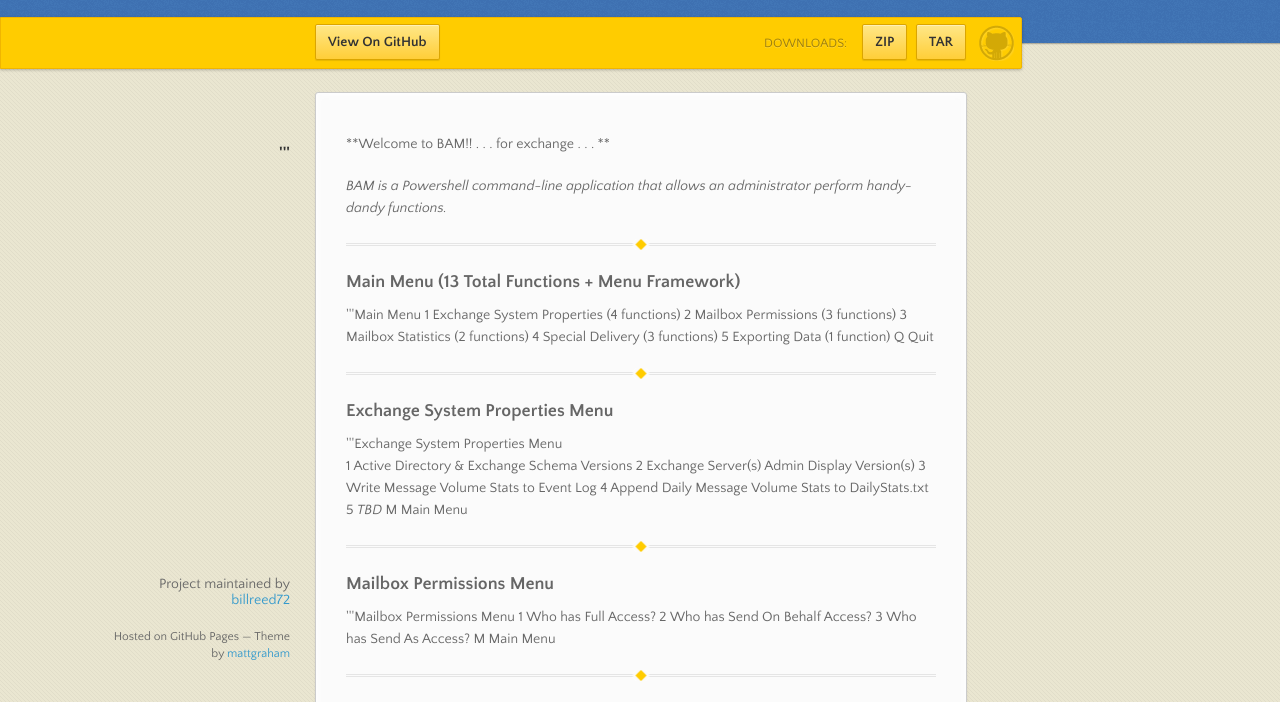
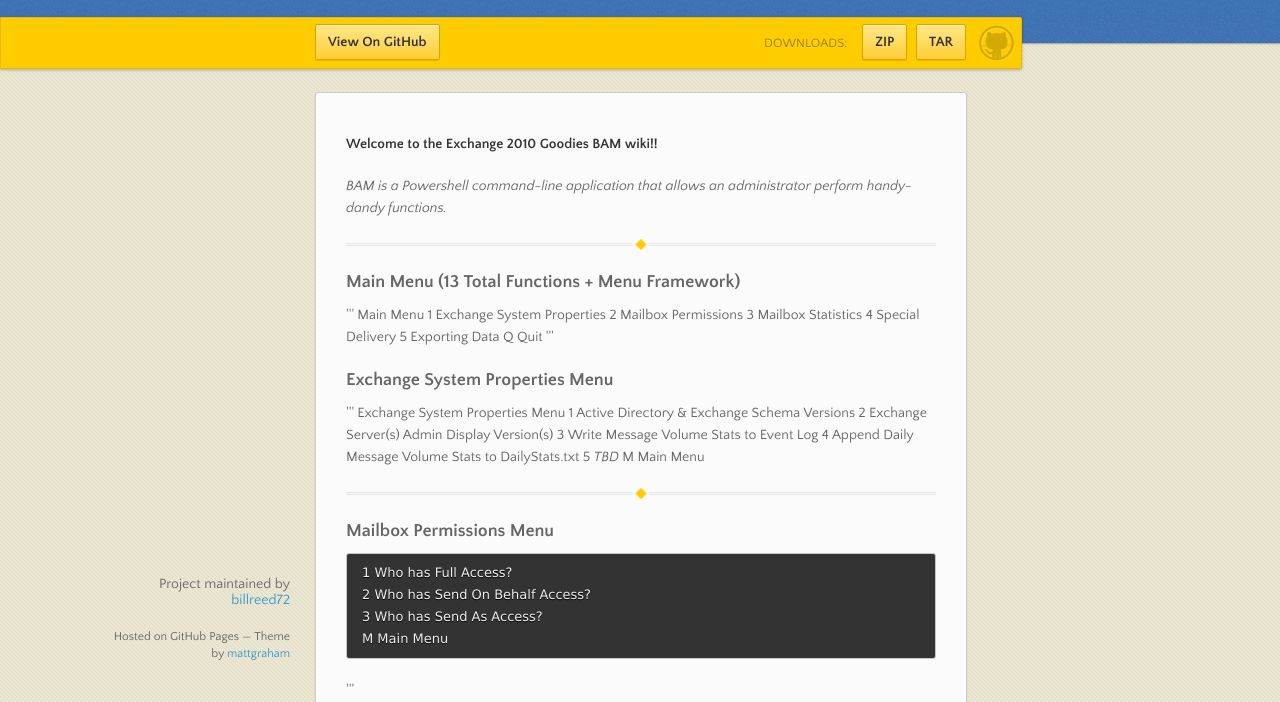
Before and after one commit to billreed72/BAM, a plain HTML site: page index.html in a window 1280 px wide. Shown: the part 98-800 px from the top of the page. Drawn offline with nearby package versions, Linux system fonts and the light colour scheme.

Commit message:
Create gh-pages branch via GitHub

```diff
--- a/index.html
+++ b/index.html
@@ -41,7 +41,7 @@
       <section>
         <h1></h1>
 
-<p>**Welcome to BAM!! . . . for exchange . . . **</p>
+<p><strong>Welcome to the Exchange 2010 Goodies BAM wiki!!</strong></p>
 
 <p><em>BAM is a Powershell command-line application that allows an administrator perform handy-dandy functions.</em></p>
 
@@ -50,18 +50,21 @@
 <hr><h3>
 <a name="main-menu-13-total-functions--menu-framework" class="anchor" href="#main-menu-13-total-functions--menu-framework"><span class="octicon octicon-link"></span></a>Main Menu (13 Total Functions + Menu Framework)</h3>
 
-<p>'''Main Menu
-    1 Exchange System Properties (4 functions)
-    2 Mailbox Permissions (3 functions)
-    3 Mailbox Statistics (2 functions)
-    4 Special Delivery (3 functions)
-    5 Exporting Data (1 function)
-    Q Quit</p>
+<p>'''
+    Main Menu
+    1 Exchange System Properties
+    2 Mailbox Permissions
+    3 Mailbox Statistics
+    4 Special Delivery
+    5 Exporting Data
+    Q Quit
+'''</p>
 
-<hr><h3>
+<h3>
 <a name="exchange-system-properties-menu" class="anchor" href="#exchange-system-properties-menu"><span class="octicon octicon-link"></span></a>Exchange System Properties Menu</h3>
 
-<p>'''Exchange System Properties Menu<br>
+<p>'''
+    Exchange System Properties Menu
     1 Active Directory &amp; Exchange Schema Versions
     2 Exchange Server(s) Admin Display Version(s)
     3 Write Message Volume Stats to Event Log
@@ -72,26 +75,30 @@
 <hr><h3>
 <a name="mailbox-permissions-menu" class="anchor" href="#mailbox-permissions-menu"><span class="octicon octicon-link"></span></a>Mailbox Permissions Menu</h3>
 
-<p>'''Mailbox Permissions Menu
-    1 Who has Full Access?
-    2 Who has Send On Behalf Access?
-    3 Who has Send As Access?
-    M Main Menu</p>
+<pre><code>1 Who has Full Access?
+2 Who has Send On Behalf Access?
+3 Who has Send As Access?
+M Main Menu
+</code></pre>
 
-<hr><h3>
+<p>'''</p>
+
+<h3>
 <a name="mailbox-statistics-menu" class="anchor" href="#mailbox-statistics-menu"><span class="octicon octicon-link"></span></a>Mailbox Statistics Menu</h3>
 
-<p>''' Mailbox Statistics Menu
+<p>'''
+    Mailbox Statistics Menu
     1 Message Counts &amp; Sizes by Mailbox
     2 Message Counts &amp; Sizes by Mailbox Folder
     3 <em>TBD</em>
     M Main Menu
 '''</p>
 
-<hr><h3>
+<h3>
 <a name="special-delivery-menu" class="anchor" href="#special-delivery-menu"><span class="octicon octicon-link"></span></a>Special Delivery Menu</h3>
 
-<p>''' Special Delivery Menu
+<p>'''
+    Special Delivery Menu
     <strong>Dual Delivery Tasks:</strong>
     1 Add Mailboxes
     2 Remove Mailboxes (in progress)</p>
@@ -111,10 +118,7 @@
 M Main Menu
 </code></pre>
 
-<h1>
-<a name="-2" class="anchor" href="#-2"><span class="octicon octicon-link"></span></a>'''</h1>
-
-<hr>
+<p>'''</p>
       </section>
       <footer>
         <p>Project maintained by <a href="https://github.com/billreed72">billreed72</a></p>
```
Also changed, not shown: params.json (+1 -1 lines).
